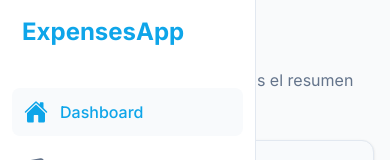
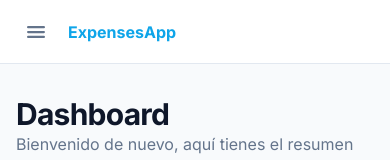
Before and after one commit to xNeuNoRo/ExpensesApp, a Next.js app in the folder frontend/: page / in a window 390 px wide. Shown: the top 160 px of the page. Built offline with nearby package versions, Linux system fonts and the light colour scheme; no server answers.

Commit message:
feat: implement sidebar functionality with toggle and close actions, add classNames helper, and create UI state management

```diff
--- a/frontend/app/(dashboard)/layout.tsx
+++ b/frontend/app/(dashboard)/layout.tsx
@@ -1,16 +1,32 @@
+"use client";
+
 import { ReactNode } from "react";
 import Sidebar from "@/components/shared/Sidebar";
+import { useUi } from "@/hooks/store/useUi";
+import { IoMenu } from "react-icons/io5";
 
 export default function DashboardLayout({ children }: { children: ReactNode }) {
+  // Extraemos la acción de abrir el sidebar desde el hook wrapper.
+  const { openSidebar } = useUi();
+
   return (
-    <div className="min-h-screen bg-gray-50 dark:bg-gray-950">
-      {/* Sidebar fijo */}
+    <div className="min-h-screen bg-surface">
+      {/* Header móvil consume la acción de abrir el sidebar */}
+      <header className="sticky top-0 z-20 flex h-16 items-center justify-between border-b border-border bg-background px-4 sm:hidden">
+        <div className="flex items-center gap-3">
+          <button
+            onClick={openSidebar}
+            className="rounded-lg p-2 text-muted hover:bg-surface hover:text-primary"
+          >
+            <IoMenu className="h-6 w-6" />
+          </button>
+          <span className="font-bold text-primary">ExpensesApp</span>
+        </div>
+      </header>
+
       <Sidebar />
 
-      {/* Contenedor principal */}
       <div className="p-4 sm:ml-64">
-        {/* Header movil opcional podría ir aqui idk, despues veo */}
-
         <main className="mx-auto max-w-7xl pt-4">{children}</main>
       </div>
     </div>
--- a/frontend/src/components/shared/Sidebar.tsx
+++ b/frontend/src/components/shared/Sidebar.tsx
@@ -1,8 +1,16 @@
 "use client";
 
+import classNames from "@/helpers/classNames";
+import { useUi } from "@/hooks/store/useUi";
 import Link from "next/link";
 import { usePathname } from "next/navigation";
-import { IoHome, IoWallet, IoPieChart, IoCodeSlash } from "react-icons/io5";
+import {
+  IoHome,
+  IoWallet,
+  IoPieChart,
+  IoCodeSlash,
+  IoClose,
+} from "react-icons/io5";
 
 const navItems = [
   { name: "Dashboard", href: "/", icon: IoHome },
@@ -13,14 +21,36 @@ const navItems = [
 export default function Sidebar() {
   const pathname = usePathname();
 
+  // Extraemos el estado del sidebar desde el hook wrapper
+  const { isSidebarOpen, closeSidebar } = useUi();
+
   return (
-    <aside className="fixed left-0 top-0 z-40 h-screen w-64 border-r border-border bg-background transition-transform">
+    <>
+      {/* Capa de fondo semitransparente para el sidebar en móvil */}
+      <div
+        className={`fixed inset-0 z-30 bg-black/50 transition-opacity sm:hidden ${
+          isSidebarOpen ? "opacity-100" : "opacity-0 pointer-events-none"
+        }`}
+        onClick={closeSidebar}
+      />
+      <aside
+        className={classNames(
+          isSidebarOpen ? "translate-x-0" : "-translate-x-full",
+          "fixed left-0 top-0 z-40 h-screen w-64 border-r border-border bg-background transition-transform duration-300 ease-in-out sm:translate-x-0",
+        )}
+      >
         <div className="flex h-full flex-col px-3 py-4">
-        {/* Logo */}
-        <div className="mb-10 flex items-center pl-2.5">
+          {/* Header del Sidebar */}
+          <div className="mb-10 flex items-center justify-between pl-2.5">
             <span className="self-center whitespace-nowrap text-2xl font-bold text-primary">
               ExpensesApp
             </span>
+            <button
+              onClick={closeSidebar}
+              className="rounded-lg p-2 text-muted hover:bg-surface sm:hidden"
+            >
+              <IoClose className="h-6 w-6" />
+            </button>
           </div>
 
           {/* Navegación Principal */}
@@ -76,5 +106,6 @@ export default function Sidebar() {
           </div>
         </div>
       </aside>
+    </>
   );
 }
--- /dev/null
+++ b/frontend/src/helpers/classNames.ts
@@ -0,0 +1,8 @@
+/**
+ * @description Combina las clases de CSS proporcionadas en una sola cadena, ignorando las clases falsas o indefinidas.
+ * @param classes - Una lista de cadenas que representan las clases de CSS.
+ * @returns Una sola cadena con las clases combinadas.
+ */
+export default function classNames(...classes: string[]) {
+  return classes.filter(Boolean).join(" ");
+}
--- /dev/null
+++ b/frontend/src/hooks/store/useUi.ts
@@ -0,0 +1,16 @@
+import { useAppStore } from "@/stores/useAppStore";
+
+// Este hook es un wrapper para acceder al estado de la UI desde cualquier componente
+// Evita tener que importar el store y el slice cada vez
+export function useUi() {
+  const {
+    ui: { isSidebarOpen, toggleSidebar, closeSidebar, openSidebar },
+  } = useAppStore();
+
+  return {
+    isSidebarOpen,
+    toggleSidebar,
+    closeSidebar,
+    openSidebar,
+  };
+}
--- /dev/null
+++ b/frontend/src/stores/uiSlice.ts
@@ -0,0 +1,26 @@
+import { StateCreator } from "zustand";
+
+// Este slice se encarga de manejar el estado de la UI, como el sidebar, modales, etc.
+export type UiSliceType = {
+  ui: {
+    isSidebarOpen: boolean;
+    toggleSidebar: () => void;
+    closeSidebar: () => void;
+    openSidebar: () => void;
+  };
+};
+
+// Creamos el slice de UI con las funciones para abrir/cerrar/toggle el sidebar
+export const createUiSlice: StateCreator<UiSliceType> = (set) => ({
+  ui: {
+    isSidebarOpen: false,
+    toggleSidebar: () =>
+      set((state) => ({
+        ui: { ...state.ui, isSidebarOpen: !state.ui.isSidebarOpen },
+      })),
+    closeSidebar: () =>
+      set((state) => ({ ui: { ...state.ui, isSidebarOpen: false } })),
+    openSidebar: () =>
+      set((state) => ({ ui: { ...state.ui, isSidebarOpen: true } })),
+  },
+});
--- /dev/null
+++ b/frontend/src/stores/useAppStore.ts
@@ -0,0 +1,10 @@
+import { create } from "zustand";
+import { devtools } from "zustand/middleware";
+import { createUiSlice, UiSliceType } from "./uiSlice";
+
+// Tienda global de la aplicación, combinamos todos los slices aquí
+export const useAppStore = create<UiSliceType>()(
+  devtools((...args) => ({
+    ...createUiSlice(...args),
+  })),
+);
```
Lines whose indentation alone changed are shown as unchanged.
